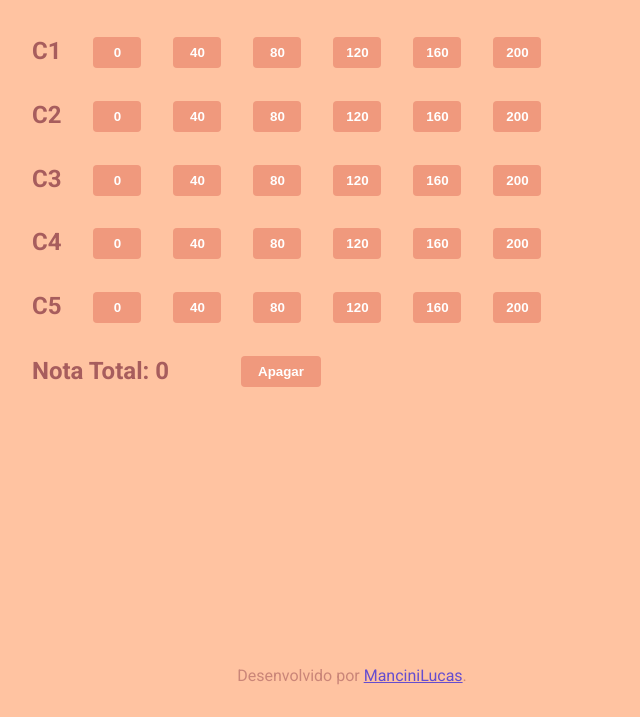
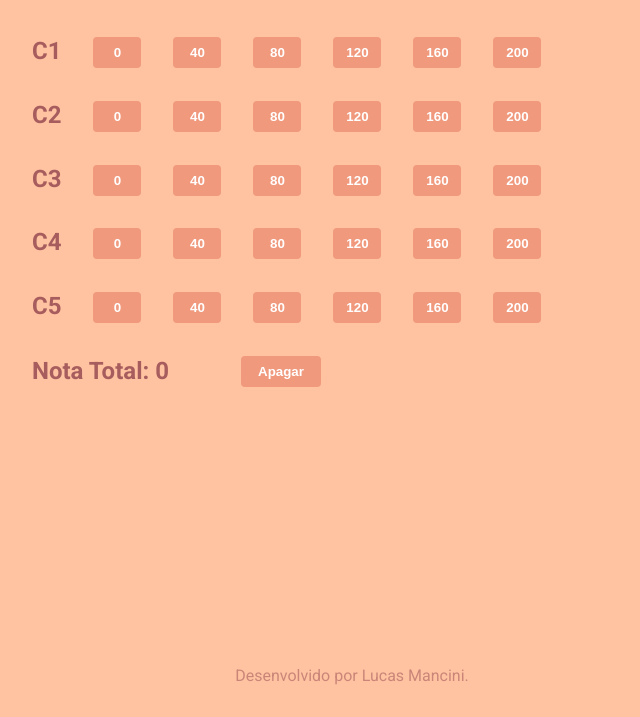
Before and after one commit to mancinilucas/redcalc, a plain HTML site: page index.html in a window 1280 px wide. Shown: the part 83-800 px from the top of the page, without its empty margins (288-928 px from the left). Drawn offline with Linux system fonts and the light colour scheme.

Commit message:
fix: link footer

```diff
--- a/index.html
+++ b/index.html
@@ -72,7 +72,7 @@
   </main>
   <footer>
     <p>
-      Desenvolvido por <a href="https://github.com/mancinilucas">ManciniLucas</a>.
+      Desenvolvido por <a href="https://github.com/mancinilucas">Lucas Mancini</a>.
     </p>
   </footer>
 </body>
--- a/style.css
+++ b/style.css
@@ -81,6 +81,11 @@ footer {
   text-align: center;
 }
 
+footer p a{
+  text-decoration: none;
+  color: #A75D5D;
+}
+
 @media (max-width: 425px) {
   :root {
     font-size: 0.6rem;
```
